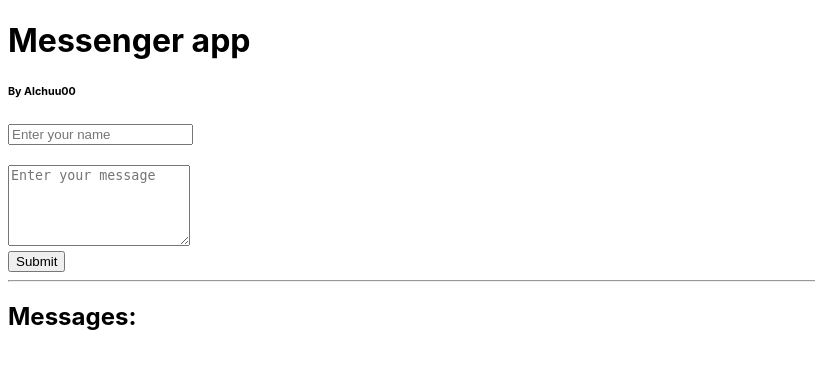
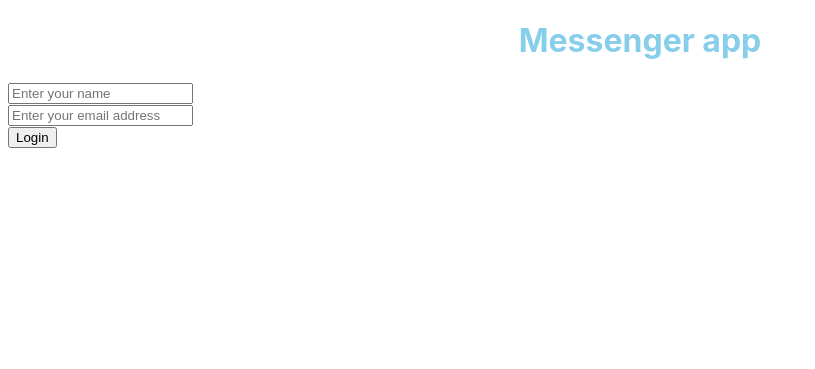
Before and after one commit to alchuu00/Chat-app, a Flask app: template templates/index.html in a window 1280 px wide. Shown: the top 369 px of the page, without its empty margins (0-815 px from the left). Run offline with Flask 2, Linux system fonts and the light colour scheme; the template is opened without the code that fills it, so the values that code supplies are empty.

Commit message:
added login and logout

```diff
--- a/main.py
+++ b/main.py
@@ -1,13 +1,19 @@
 import os
 
-from flask import Flask, render_template, request, redirect
+from flask import Flask, render_template, request, redirect, url_for, make_response
 from sqla_wrapper import SQLAlchemy
 from sqlalchemy_pagination import paginate
 
 app = Flask(__name__)
-db_url = os.getenv("DATABASE_URL", "sqlite:///db.sqlite").replace("postgres://", "postgresql://", 1)
-# db = SQLAlchemy("sqlite:///db.sqlite")
-db = SQLAlchemy(db_url)
+db = SQLAlchemy(os.getenv("DATABASE_URL", "sqlite:///db.sqlite"))
+# this connects to a database either on Heroku or on localhost
+db.create_all()
+
+
+class User(db.Model):
+    id = db.Column(db.Integer, primary_key=True)
+    name = db.Column(db.String, unique=True, primary_key=True)
+    email = db.Column(db.String, unique=True, primary_key=True)
 
 
 class Message(db.Model):
@@ -16,26 +22,44 @@ class Message(db.Model):
     text = db.Column(db.String, primary_key=False)
 
 
-db.create_all()
+@app.route("/", methods=["GET"])
+def index():
+    email_address = request.cookies.get("email")
+    # get user from the database based on email address
+    if email_address:
+        user = db.query(User).filter_by(email=email_address).first()
+    else:
+        user = None
+
+    page = request.args.get("page")
+    if not page:
+        page = 1
+    messages_query = db.query(Message).order_by(Message.id.desc())
+    messages = paginate(query=messages_query, page=int(page), page_size=5)
+
+    return render_template("index.html", messages=messages, user=user)
 
 
-@app.route("/", methods=["GET"])
-def index():
-    page = request.args.get("page")
+@app.route("/login", methods=["POST"])
+def login():
+    name = request.form.get("user-name")
+    email = request.form.get("user-email")
 
-    if not page:
-        page = 1
+    # create a User object
+    user = User(name=name, email=email)
+    user.save()  # save user into the database
 
-    messages_query = db.query(Message)
+    # save user's email into a cookie
+    response = make_response(redirect(url_for('index')))
+    response.set_cookie("email", email)
+    response.set_cookie("name", name)
 
-    messages = paginate(query=messages_query, page=int(page), page_size=5)
-
-    return render_template("index.html", messages=messages)
+    return response
 
 
 @app.route("/add-message", methods=["POST"])
 def add_message():
-    username = request.form.get("username")
+    username = request.cookies.get("name")
     text = request.form.get("text")
 
     message = Message(author=username, text=text)
@@ -46,5 +70,14 @@ def add_message():
     return redirect("/")
 
 
+@app.route("/logout", methods=["GET"])
+def logout():
+    response = make_response(redirect(url_for('index')))
+    response.set_cookie("email", expires=0)
+    response.set_cookie("name", expires=0)
+
+    return response
+
+
 if __name__ == '__main__':
     app.run(use_reloader=True)
--- a/static/css/style.css
+++ b/static/css/style.css
@@ -1,3 +1,26 @@
 body {
     font-family: -apple-system,system-ui,BlinkMacSystemFont,"Segoe UI",Roboto,"Helvetica Neue",Arial,sans-serif;
 }
+
+h1 {
+    text-align: center;
+    color:skyblue;
+}
+
+#header {
+    display: flex;
+	flex-direction: row;
+	flex-wrap: wrap;
+	justify-content: space-between;
+	align-items: baseline;
+	align-content: stretch;
+}
+
+.message {
+    margin:0px;
+    padding:10px;
+}
+
+.message:nth-child(odd) {
+    background-color:#F5FFFF;
+}
--- a/templates/index.html
+++ b/templates/index.html
@@ -2,34 +2,49 @@
 <html lang="en">
 <head>
     <meta charset="UTF-8">
-    <link rel="stylesheet" href="/static/css/style.css">
+    <link href="/static/css/style.css" rel="stylesheet">
     <title>Messenger app</title>
 </head>
 
 <body>
 <h1>Messenger app</h1>
-<h6>By Alchuu00</h6>
+
+{% if user %} <!--if user exists-->
+<div id="header">
+    <div>Logged in as: <strong>{{user.name}}</strong></div>
+    <div>
+        <form action="/logout" method="get">
+            <label>{{user.email}}</label>
+            <button type="submit">Logout</button>
+        </form>
+    </div>
+</div>
+<hr>
 <form action="/add-message" method="post">
-    <input required name="username" placeholder="Enter your name">
+    <textarea name="text" placeholder="Enter your message" required rows="5"></textarea>
     <br>
     <br>
-
-    <textarea required placeholder="Enter your message" name="text" rows="5"></textarea>
-    <br>
-
     <button type="submit">Submit</button>
 </form>
 <hr>
-<h2>Messages:</h2>
 
+<h2>Messages:</h2> <!--print messages by pages-->
 {% for message in messages.items %}
-    <p><strong>{{message.author}}</strong> {{message.text}}</p>
+<div class="message"><strong>{{message.author}}</strong> {{message.text}}</div>
 {% endfor %}
 
 <p>
     {% for page_num in range(messages.pages) %}
-        <a href="/?page={{page_num+1}}">Page {{page_num+1}}</a> |
+    <a href="/?page={{page_num+1}}">Page {{page_num+1}}</a> |
     {% endfor %}
 </p>
+{% else %} <!--if user doesn't exists-->
+<form action="/login" method="post">
+    <input name="user-name" placeholder="Enter your name" type="text"><br>
+    <input name="user-email" placeholder="Enter your email address" type="email"><br>
+    <button>Login</button>
+</form>
+{% endif %}
+
 </body>
 </html>
```
Also changed, not shown: db.sqlite.
